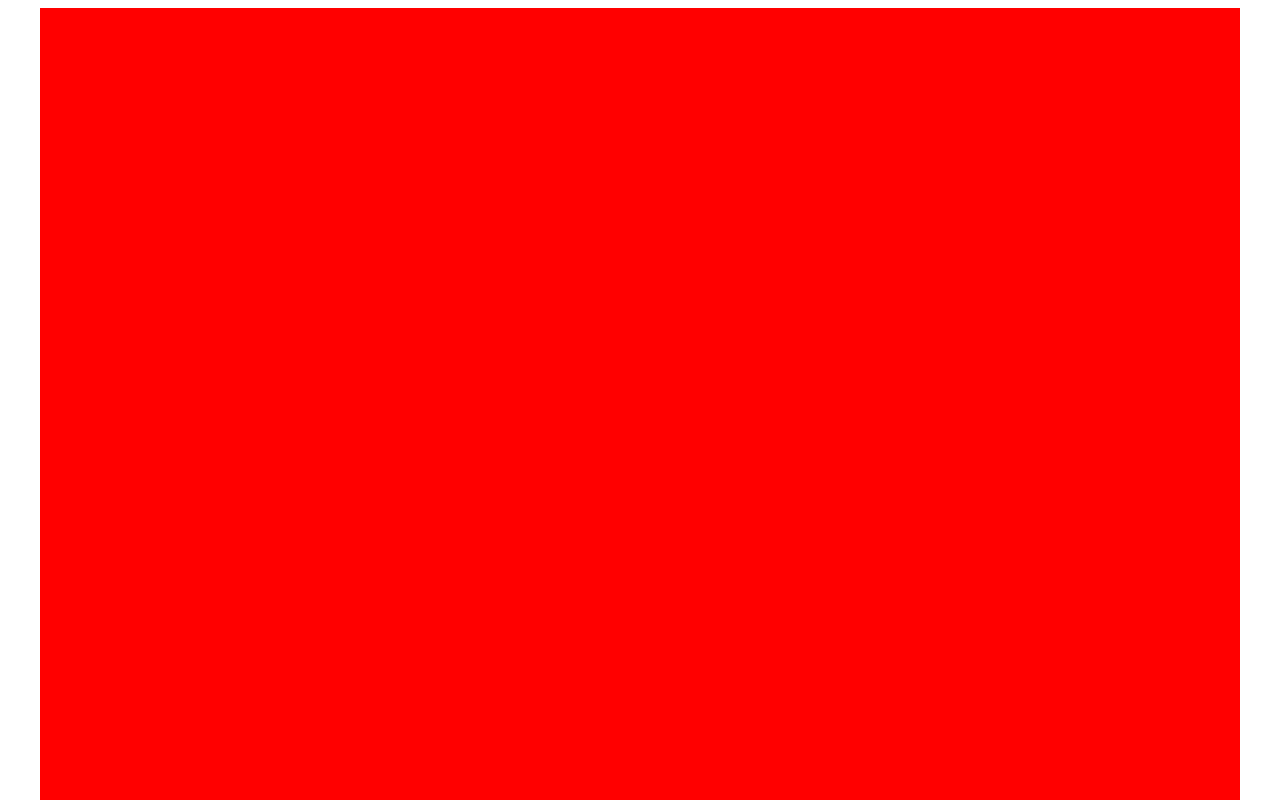
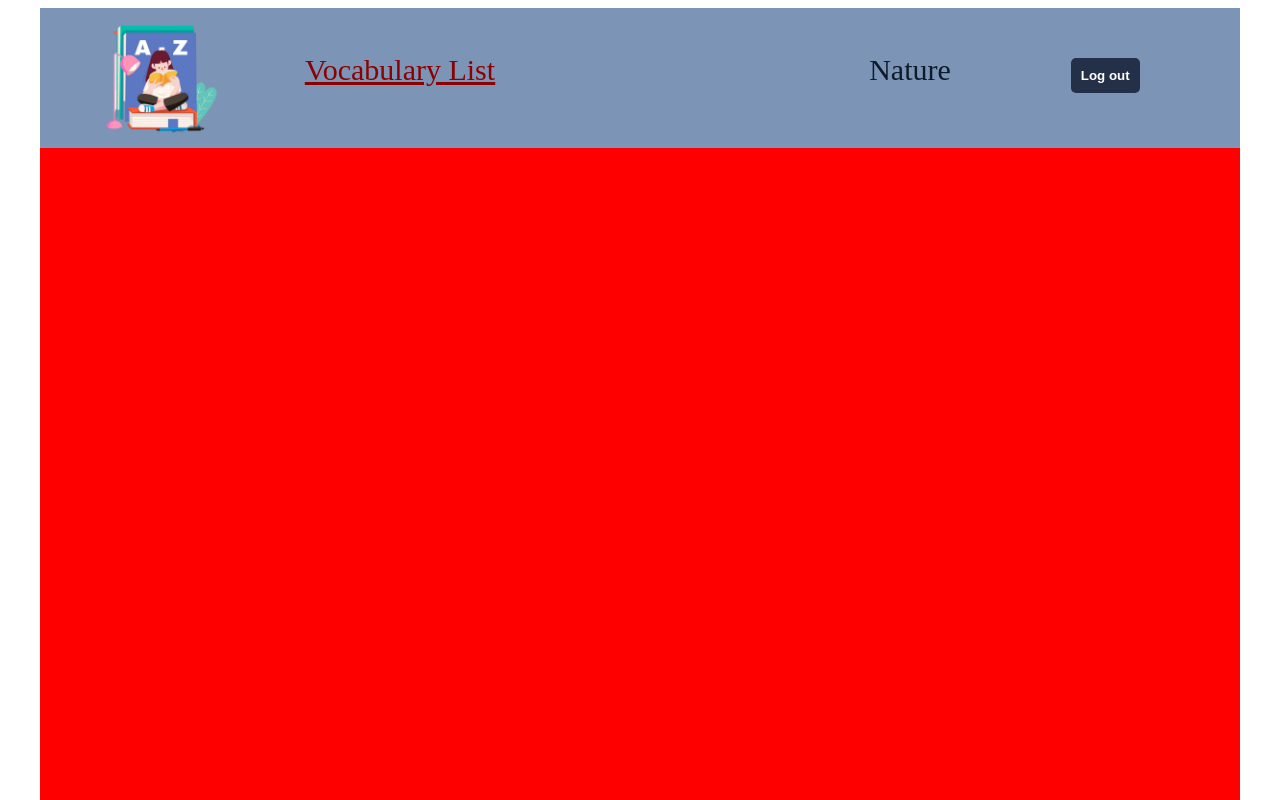
Before and after one commit to Valentina-2608/Vocabulary_app, a website: page vocabulary_nature.html in a window 1280 px wide. Shown: the top 800 px of the page. Drawn offline with Linux system fonts and the light colour scheme.

Commit message:
Add header

```diff
--- a/vocabulary_nature.html
+++ b/vocabulary_nature.html
@@ -8,6 +8,20 @@
 </head>
 <body>
     <div class="main10">
+        <header class="app_header">
+            <div class="logo">
+                <img src="img/logo.png">
+            </div>
+            <div class="header_caption1">
+                <a href="app.html">Vocabulary List</a>
+            </div>
+            <div class="header_text1">Nature</div>
+            <div class="block_buttons">
+                <button id="btn_log_out">
+                    <a href="index.html">Log out</a>
+                </button>
+            </div>
+        </header>
 
 
     </div>
```
